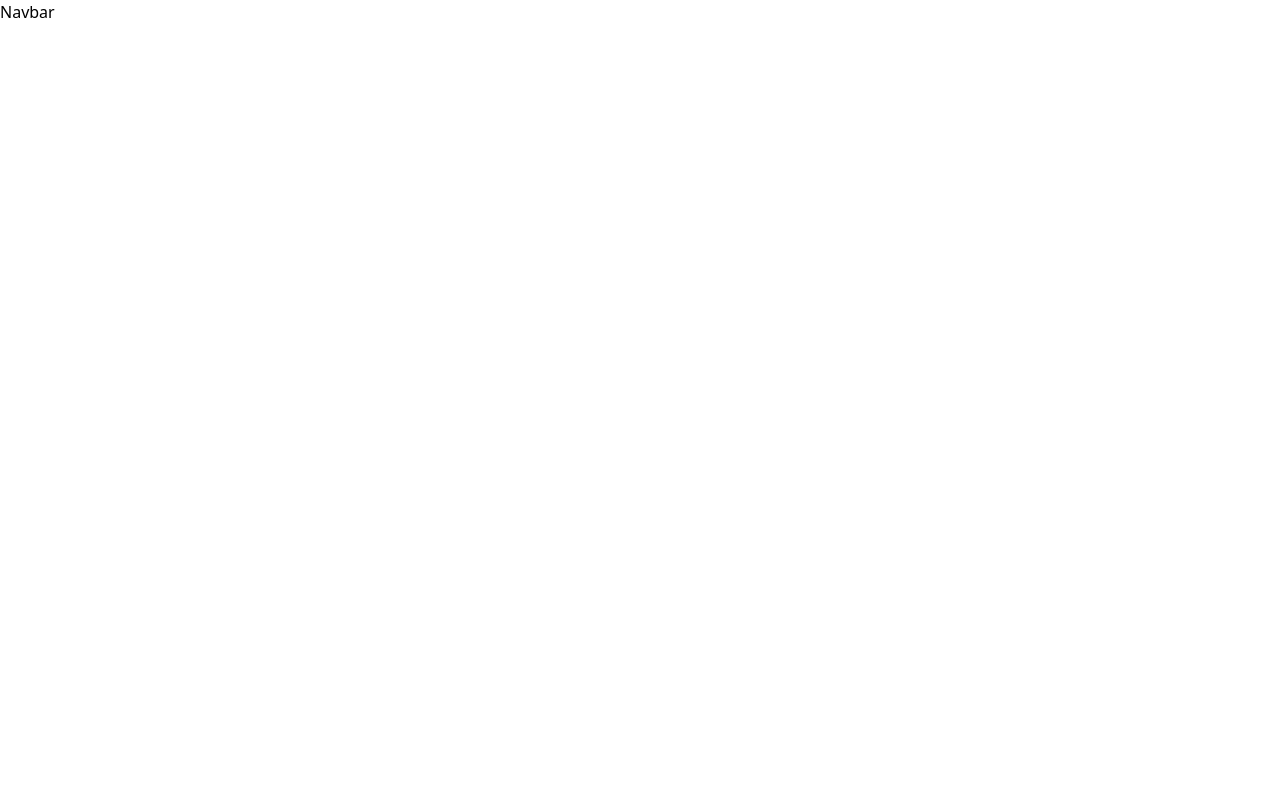
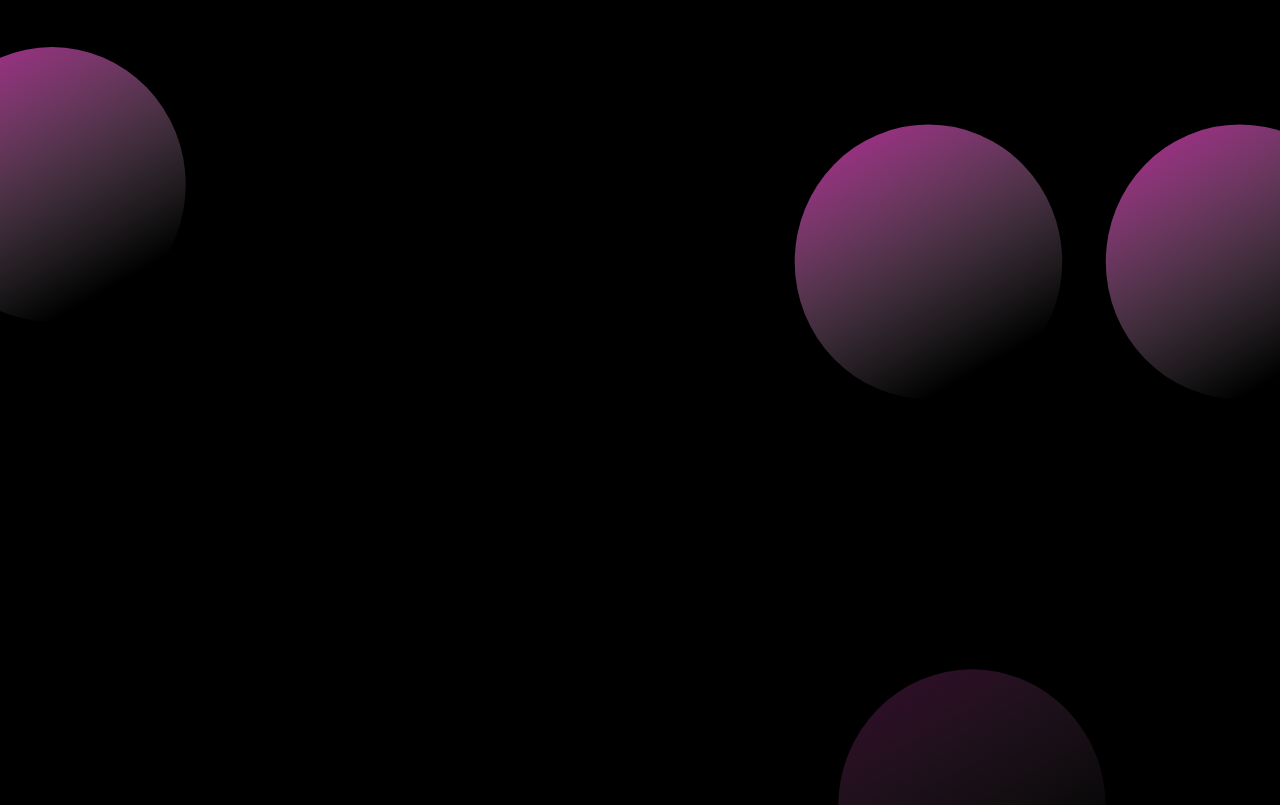
Before and after one commit to BetaLabs-Web-Dev/Events-frontend, a React (Create React App) app: page / in a window 1280 px wide. Shown: the top 805 px of the page. Built offline with nearby package versions, Linux system fonts and the light colour scheme.

Commit message:
Module CSS for BG + Assets Folder in Src (Image as SVG)

```diff
--- a/src/App.jsx
+++ b/src/App.jsx
@@ -1,9 +1,11 @@
 import './App.css';
+import Background from './components/Background/Background';
 import Home from './pages/Home';
 
 function App() {
   return (
     <div>
+      <Background />
       <Home />
     </div>
   );
--- /dev/null
+++ b/src/components/Background/Background.jsx
@@ -0,0 +1,10 @@
+import React from 'react';
+import styles from './Background.module.css';
+
+function Background() {
+  return (
+    <div className={styles.Background}></div>
+  )
+}
+
+export default Background;
--- /dev/null
+++ b/src/components/Background/Background.module.css
@@ -0,0 +1,8 @@
+.Background {
+    background-image: url("../../assets/images/bg-img.svg");
+    background-size: cover;
+    width: 100%;
+    aspect-ratio: calc(1440 / 3678);
+    position: absolute;
+    z-index: -1;
+}
```
Also changed, not shown: src/assets/images/bg-img.svg (added).
